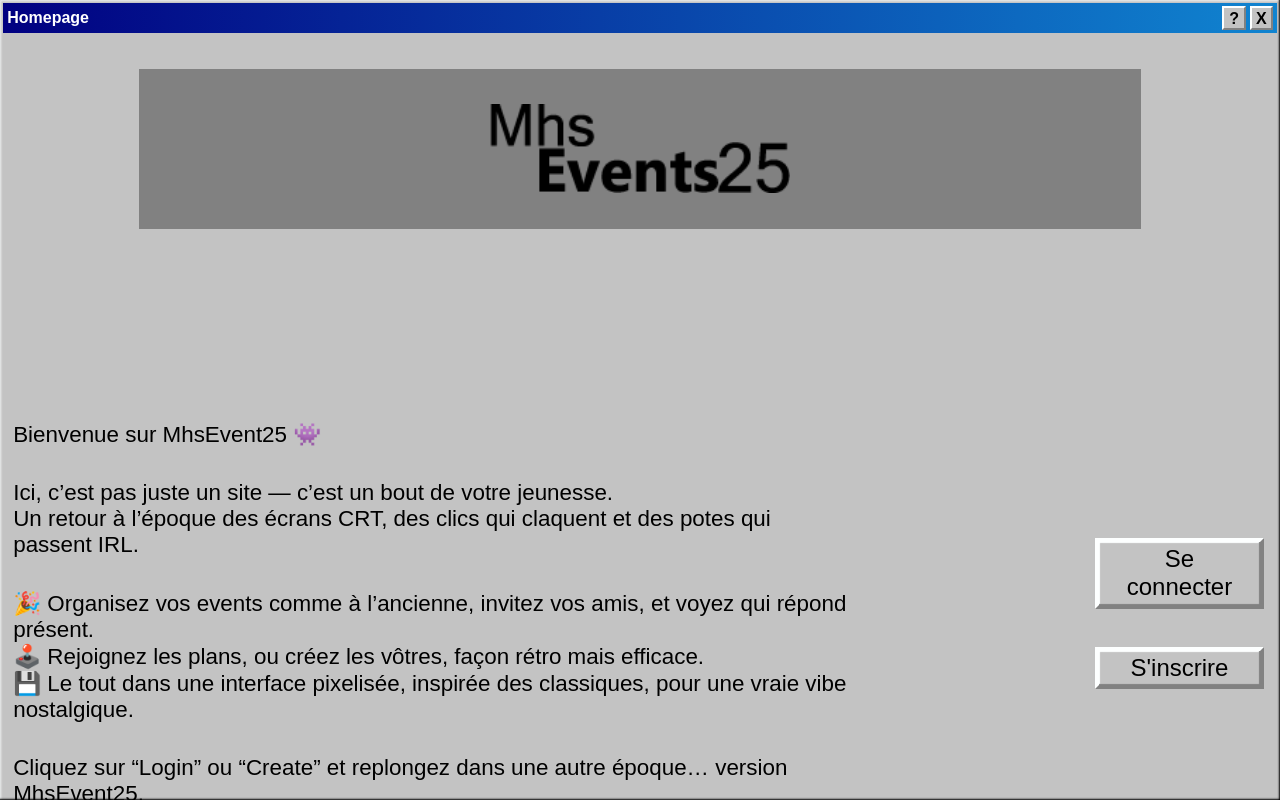
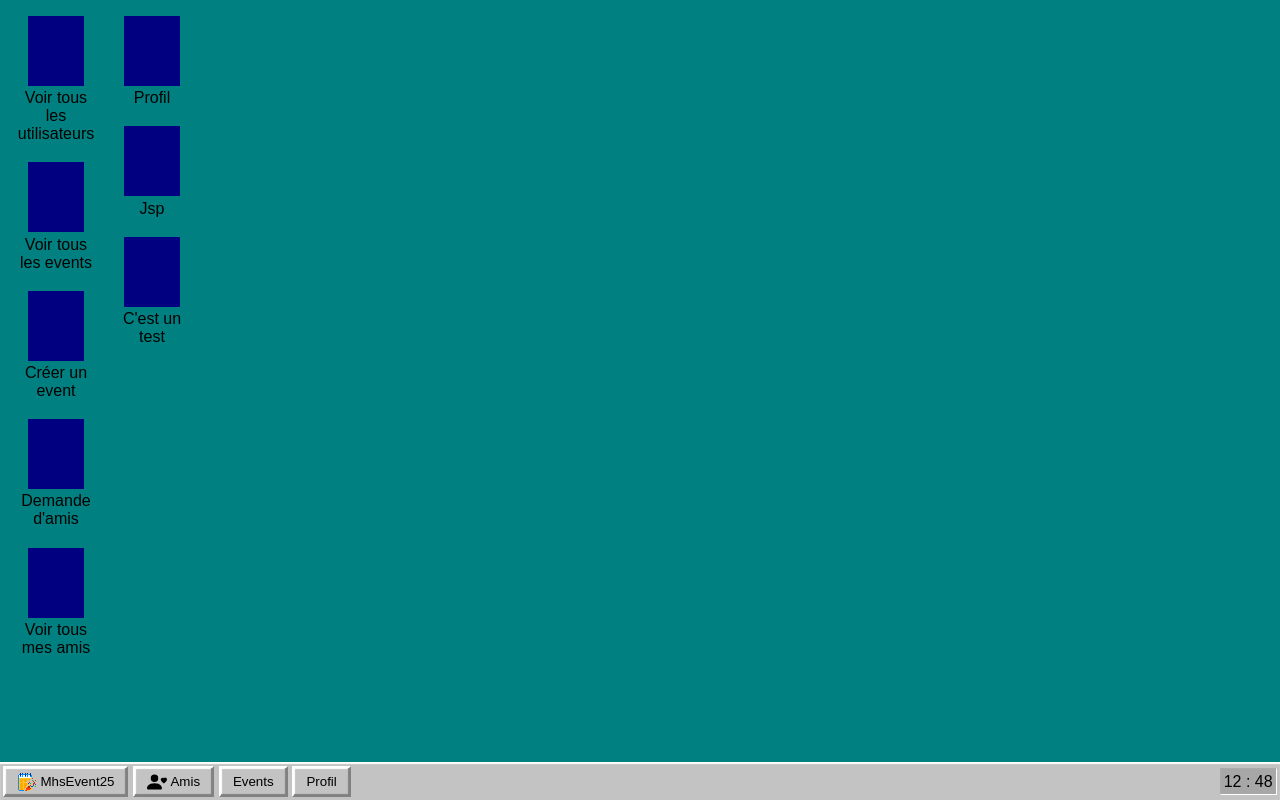
Before and after one commit to Vaganuki/angular_labo_recap, an Angular app: page /homepage in a window 1280 px wide. Shown: the top 800 px of the page. Built offline with nearby package versions, Linux system fonts and the light colour scheme; no server answers.

Commit message:
approut desktop

```diff
--- a/src/app/app.component.html
+++ b/src/app/app.component.html
@@ -1 +1,2 @@
+<app-desktop/>
 <router-outlet />
--- a/src/app/app.component.ts
+++ b/src/app/app.component.ts
@@ -1,9 +1,10 @@
 import { Component } from '@angular/core';
 import { RouterOutlet } from '@angular/router';
+import {DesktopComponent} from './components/shared/desktop/desktop.component';
 
 @Component({
   selector: 'app-root',
-  imports: [RouterOutlet],
+  imports: [RouterOutlet, DesktopComponent],
   templateUrl: './app.component.html',
   styleUrl: './app.component.scss'
 })
--- a/src/app/app.routes.ts
+++ b/src/app/app.routes.ts
@@ -1,14 +1,15 @@
 import { Routes } from '@angular/router';
 import { AuthGuard } from './guards/auth.guard';
-import { MainPageComponent } from './components/dev/main-page/main-page.component';
+// import { MainPageComponent } from './components/dev/main-page/main-page.component';
 import { HomepageComponent } from './components/shared/homepage/homepage.component';
 import { LoginInScreenComponent } from './components/user/login-in-screen/login-in-screen.component';
 import { SignInScreenComponent }  from './components/user/sign-in-screen/sign-in-screen.component';
+import {DesktopComponent} from './components/shared/desktop/desktop.component';
 
 export const routes: Routes = [
   {
     path: 'main-page',
-    component: MainPageComponent,
+    component: DesktopComponent,
     canActivate: [AuthGuard]
   },
   {
```
